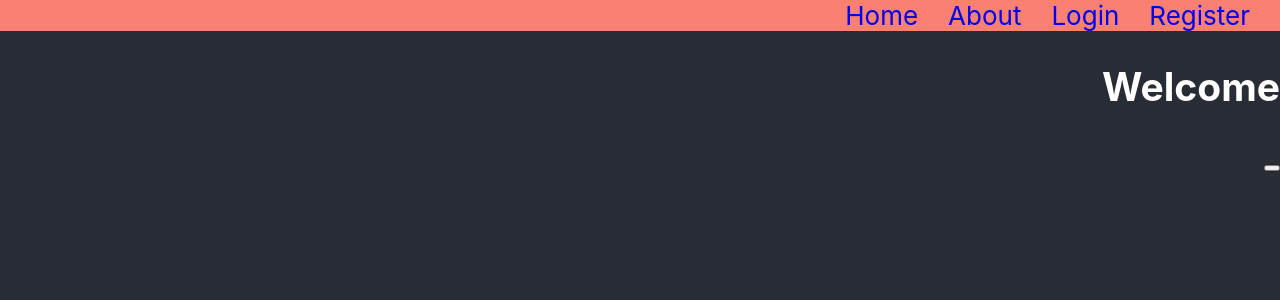
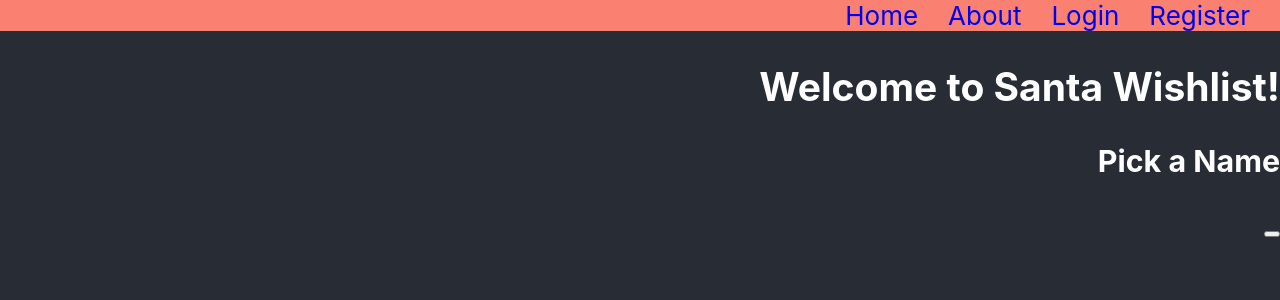
Before and after one commit to AlaysiaVeal/My-Secret-Santa, a React (Create React App) app in the folder client/: page / in a window 1280 px wide. Shown: the top 300 px of the page. Built offline with nearby package versions, Linux system fonts and the light colour scheme.

Commit message:
fixed edit

```diff
--- a/client/src/components/ListGenerator.jsx
+++ b/client/src/components/ListGenerator.jsx
@@ -3,7 +3,7 @@ import Client from "../services/api"
 
 const ListGenerator = ({ username, id}) => {
   return (
-    <div>
+    <div className="Home">
           <div key={id}>
           <h3>{username}</h3>
           </div>
--- a/client/src/pages/Home.js
+++ b/client/src/pages/Home.js
@@ -13,7 +13,8 @@ const Home = () => {
   }
   return (
     <div>
-      <h2>Welcome</h2>
+      <h2 className="">Welcome to Santa Wishlist!</h2>
+      <h3>Pick a Name</h3>
       <button onClick={handleClick}></button>
       {user?.map((res) => (
         <ListGenerator
```
Also changed, not shown: client/src/App.css (line endings or trailing spaces).
